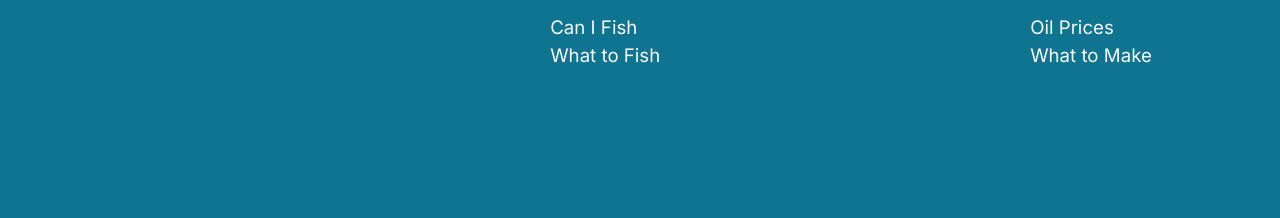
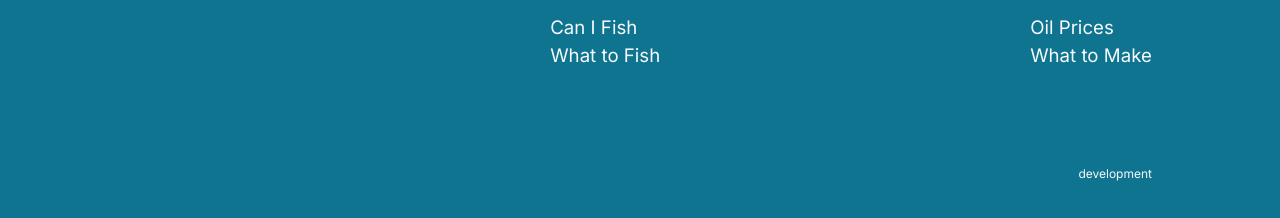
Before and after one commit to banjokaboom/tacklebox, a Next.js app: page /pages/what-to-fish in a window 1280 px wide. Shown: the part 652-870 px from the top of the page. Before the commit the page ends 800 px from the top, so only its background shows below. Built offline with nearby package versions, Linux system fonts and the light colour scheme; no server answers.

Commit message:
added environment name

```diff
--- a/app/components/nav.tsx
+++ b/app/components/nav.tsx
@@ -24,6 +24,9 @@ export default function Nav() {
           </a>
         </div>
       </div>
+      <div className="pt-24 mx-auto max-w-5xl text-right">
+        <p className="text-xs">{process.env.NODE_ENV}</p>
+      </div>
     </nav>
   )
 }
```
